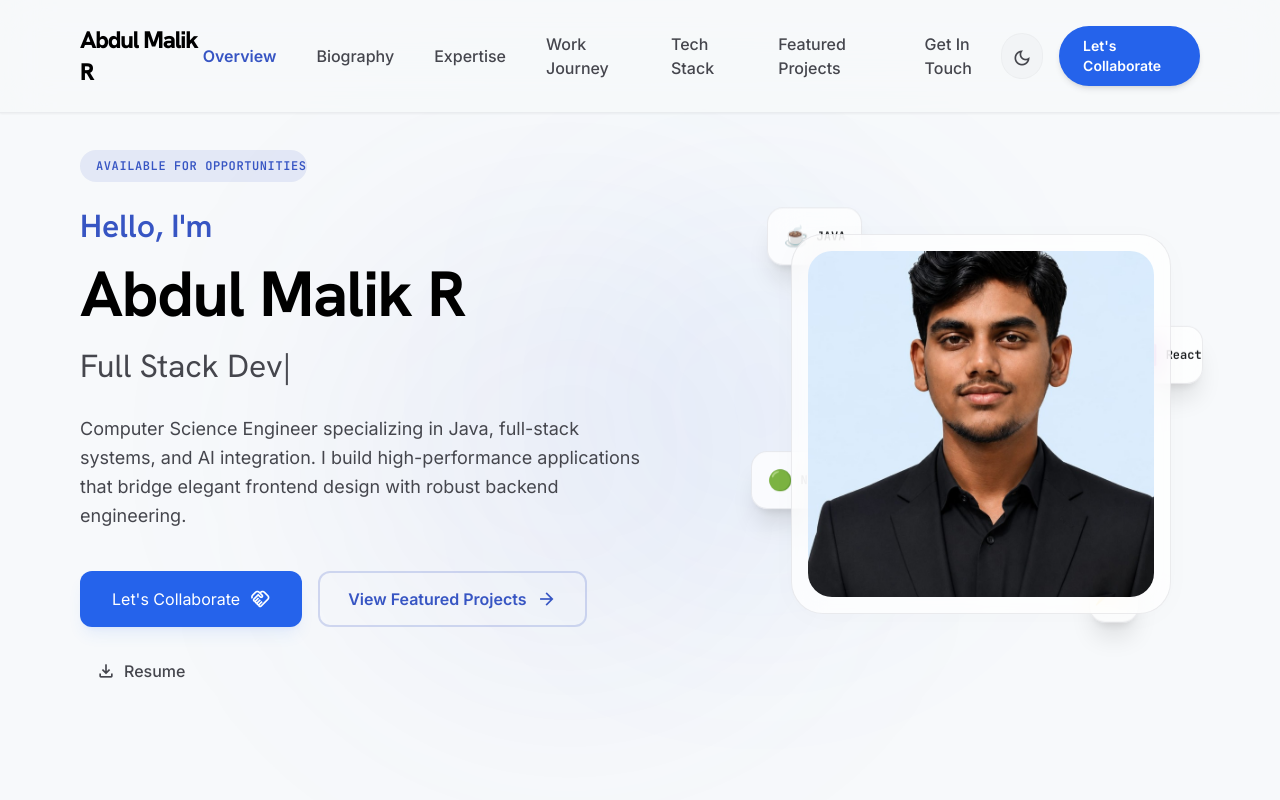
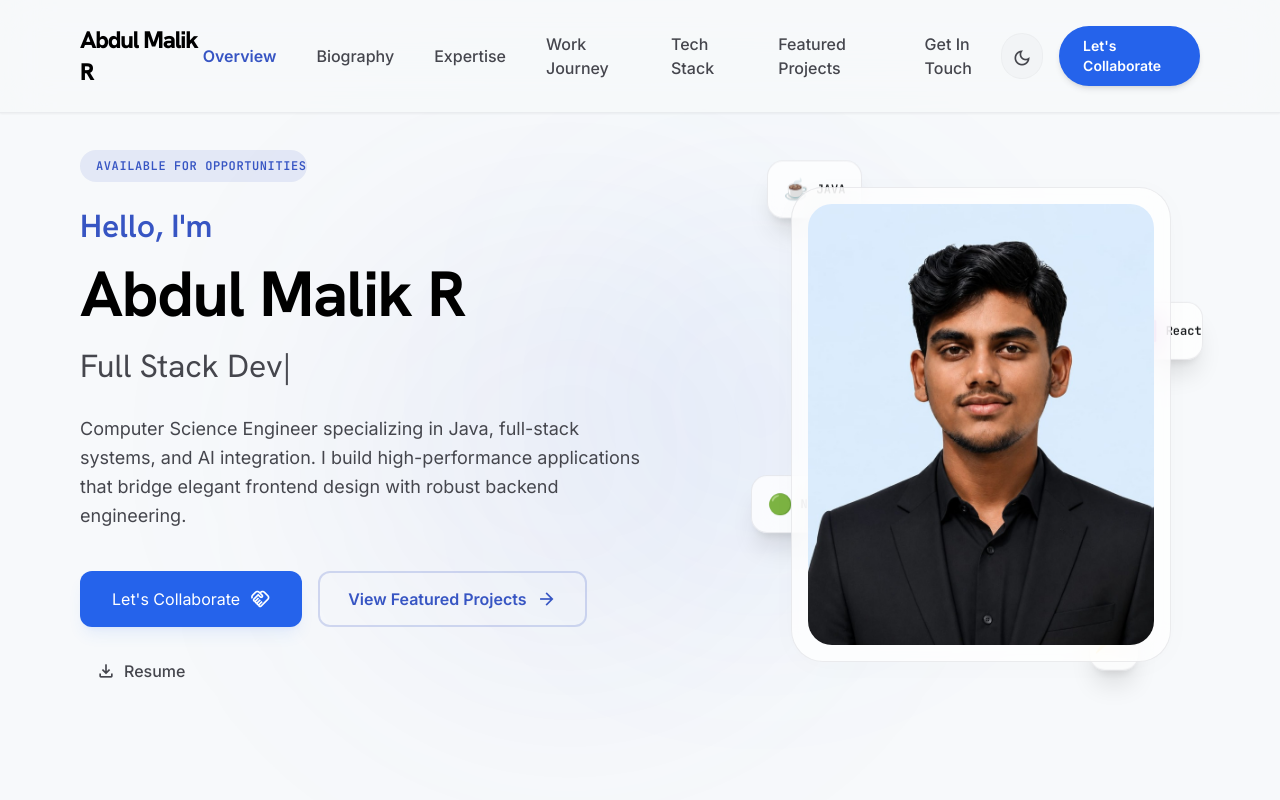
Before and after one commit to abdulmalik333/Malik-Portfolio, a plain HTML site: page index.html in a window 1280 px wide. Shown: the top 800 px of the page. Drawn offline with nearby package versions, Linux system fonts and the light colour scheme; a script that the page names is missing.

Commit message:
Adjust profile photo frame aspect ratio and alignment in hero section to display head fully

```diff
--- a/index.html
+++ b/index.html
@@ -392,10 +392,10 @@
 
                 <!-- Right Visual (Avatar with floating tech badges) -->
                 <div class="lg:col-span-5 relative flex justify-center items-center mt-12 lg:mt-0 z-10">
-                    <div class="relative w-full max-w-[380px] aspect-square">
+                    <div class="relative w-full max-w-[380px] aspect-[4/5]">
                         <!-- Profile Card Container -->
                         <div class="relative z-10 w-full h-full glass-card rounded-[2rem] overflow-hidden p-4">
-                            <img alt="Abdul Malik R" class="w-full h-full object-cover rounded-[1.5rem]" src="assets/profile.jpg"/>
+                            <img alt="Abdul Malik R" class="w-full h-full object-cover object-top rounded-[1.5rem]" src="assets/profile.jpg"/>
                         </div>
 
                         <!-- Floating Tech Badges -->
```
